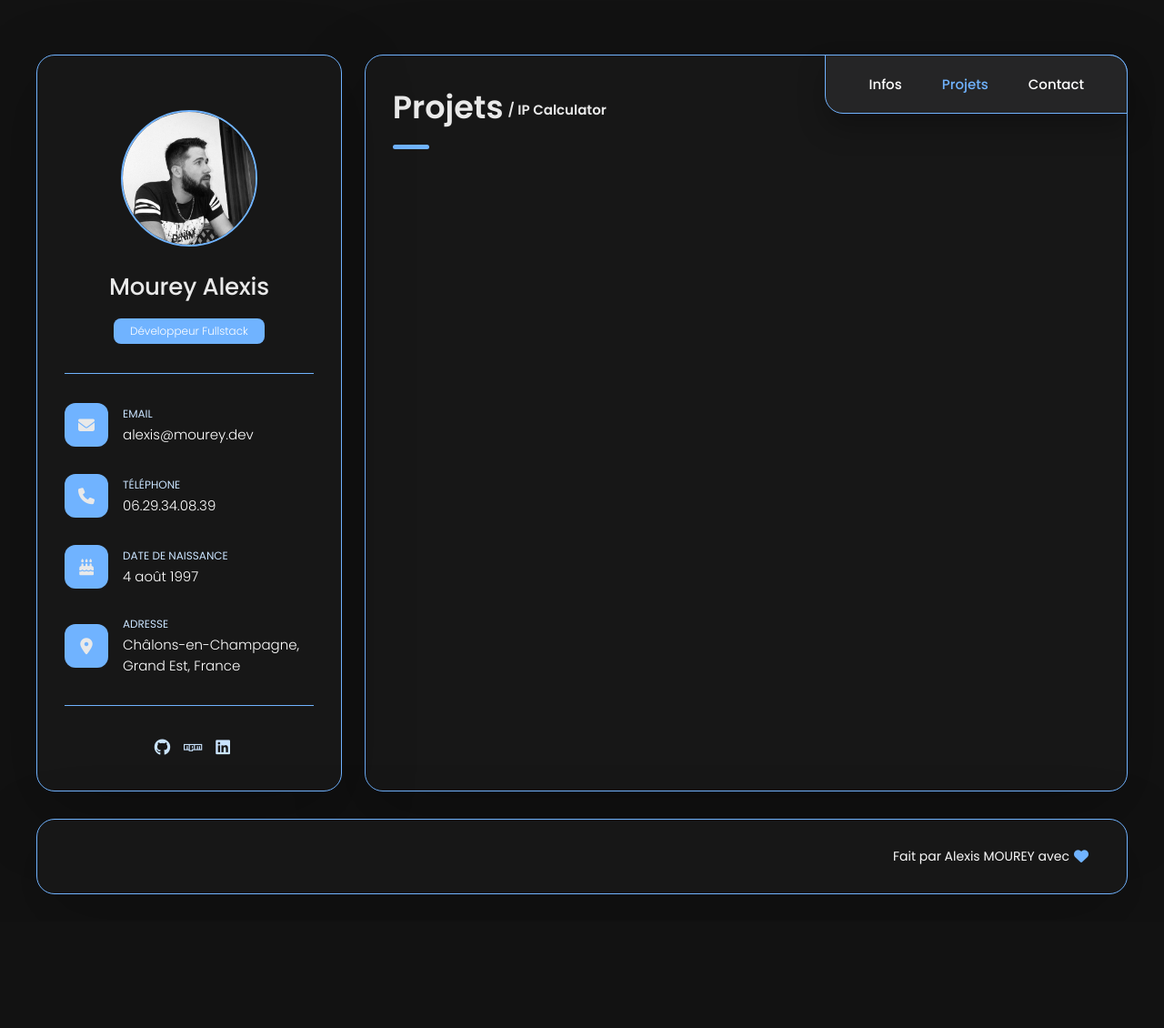
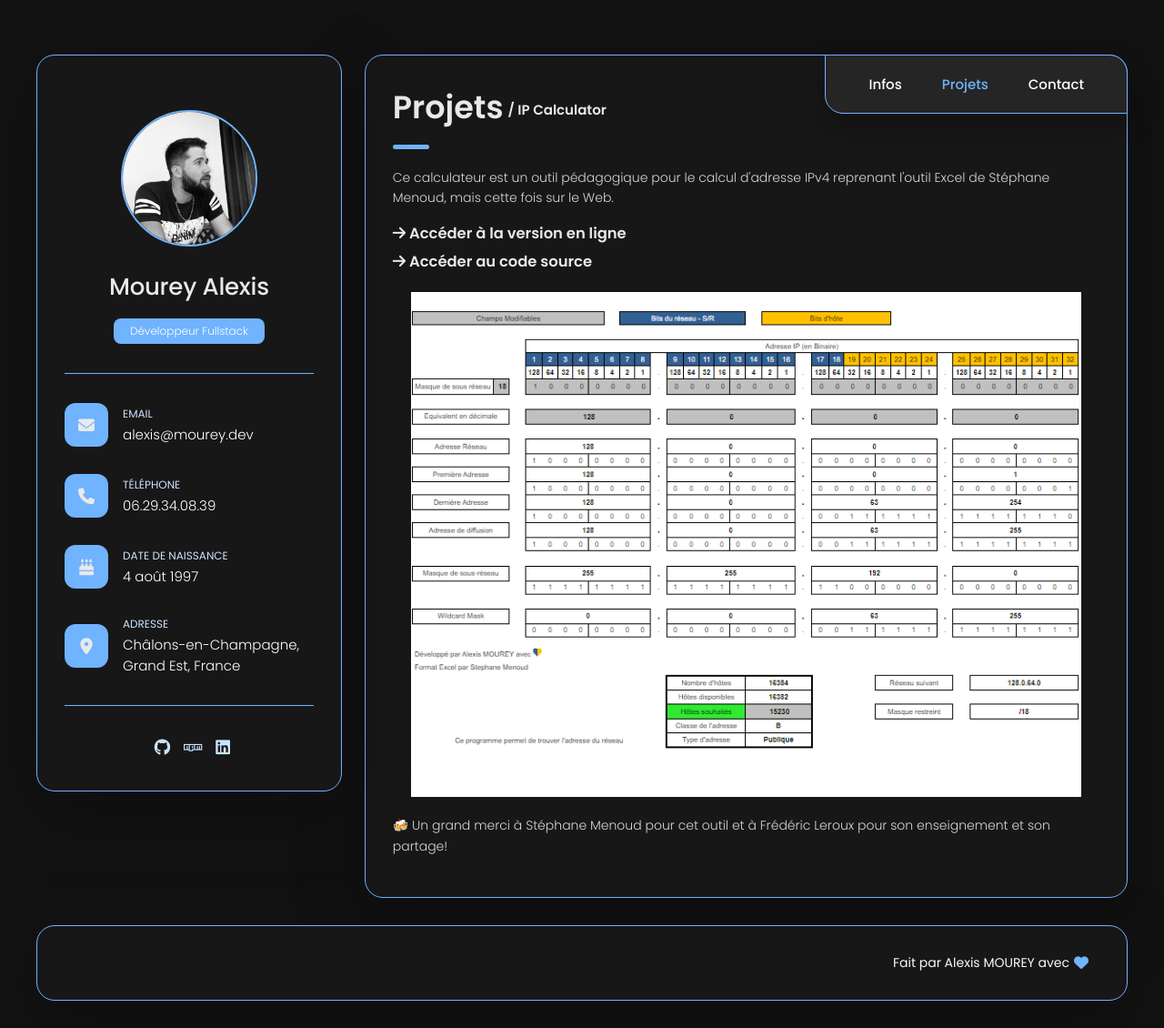
Before and after one commit to xixi52/Portfolio, a PHP site: page /projet/ip-calculator.php in a window 1280 px wide. Shown: the whole page at 91% size. Before the commit the page ends 983 px from the top, so only its background shows below. Run offline with PHP 8.4, Linux system fonts and the light colour scheme.

Commit message:
Add ip-calculator page

```diff
--- a/projet/ip-calculator.php
+++ b/projet/ip-calculator.php
@@ -8,6 +8,7 @@
   <meta name="viewport" content="width=device-width, initial-scale=1.0">
   <title>Alexis Mourey</title>
   <link rel="stylesheet" href="../assets/css/style.css">
+  <link rel="stylesheet" href="../assets/css/projects.css">
   <link rel="preconnect" href="https://fonts.googleapis.com">
   <link rel="preconnect" href="https://fonts.gstatic.com" crossorigin>
   <link rel="stylesheet" href="../assets/fontawesome/css/all.min.css">
@@ -37,9 +38,20 @@
         </header>
 
 
-        <section class="projects">
-
-
+        <section class="project-text">
+          <p>
+            Ce calculateur est un outil pédagogique pour le calcul d'adresse IPv4 reprenant l'outil Excel de Stéphane Menoud, mais cette fois sur le Web.
+          </p>
+          <h1>
+            <a class="link-project" href="/ip-calculator"><i class="fa-solid fa-arrow-right"></i> Accéder à la version en ligne</a>
+          </h1>
+          <h1 class="h1-link-project">
+            <a class="link-project" href="https://github.com/xixi52/IPCalculator"><i class="fa-solid fa-arrow-right"></i> Accéder au code source</a>
+          </h1>
+          <img class="img-example" src="/assets/images/project-ipcalculator.png" alt="IP Calculator" loading="lazy">
+          <p>
+            🍻 Un grand merci à Stéphane Menoud pour cet outil et à Frédéric Leroux pour son enseignement et son partage!
+          </p>
         </section>
 
       </article>
```
